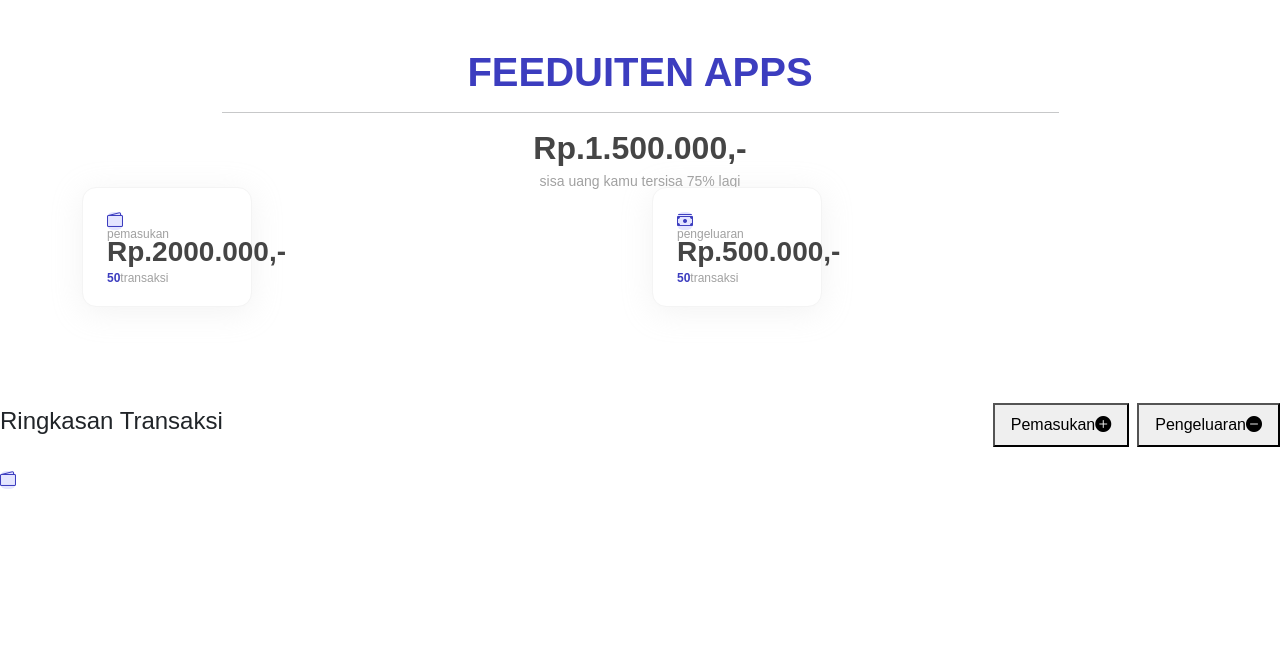
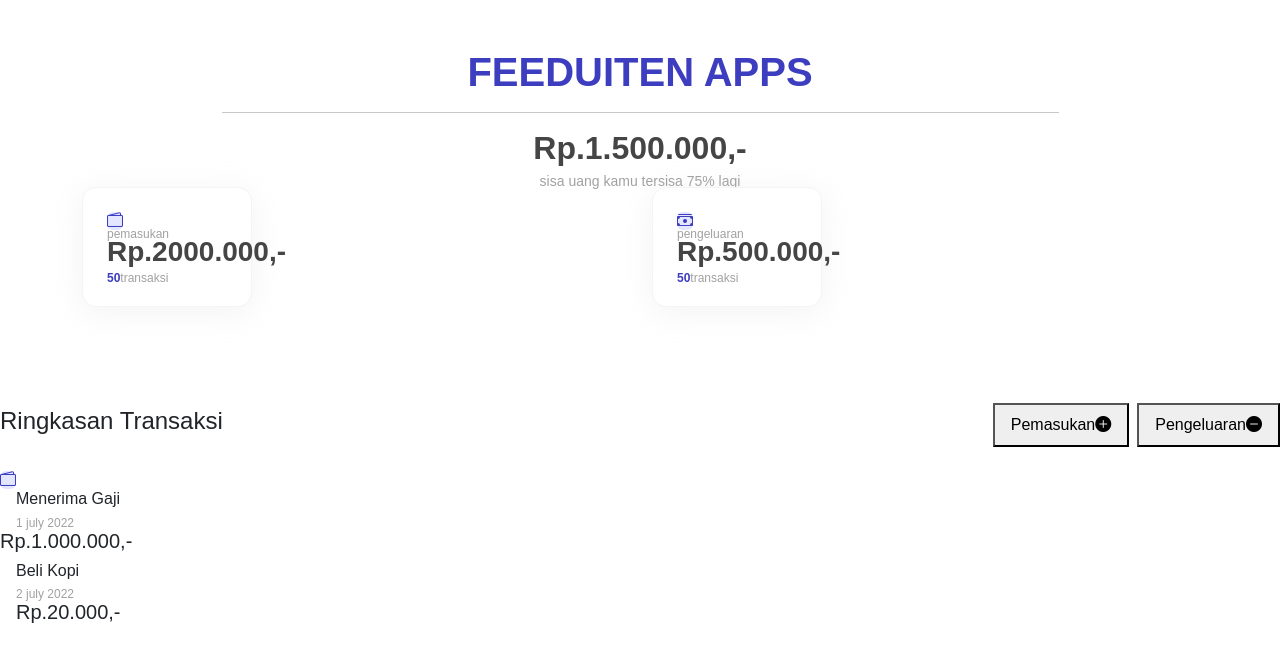
Before and after one commit to lssport/hattahasibuan.git.io, a React (Create React App) app: page / in a window 1280 px wide. Shown: the top 662 px of the page. Built offline with nearby package versions, Linux system fonts and the light colour scheme; a web font is replaced by a local one.

Commit message:
1 file modified

```diff
--- a/src/App.js
+++ b/src/App.js
@@ -59,7 +59,18 @@ class App extends React.Component {
             </div>
             </div>
             </div>
-            </div>
+    <div className='transaction ms-3 d-flex flex-column'>
+      <h6>Menerima Gaji</h6>
+      <span className='title-sm'>1 july 2022</span>
+      </div>
+      </div>
+      <h5 className='text-money-In'>Rp.1.000.000,-</h5>
+      <div className='transaction ms-3 d-flex flex-column'>
+        <h6>Beli Kopi</h6>
+        <span className='title-sm'>2 july 2022</span>
+        <h5 className='text-money-Out'>Rp.20.000,-</h5>
+        </div>
+
 </>
   );
 }
```
